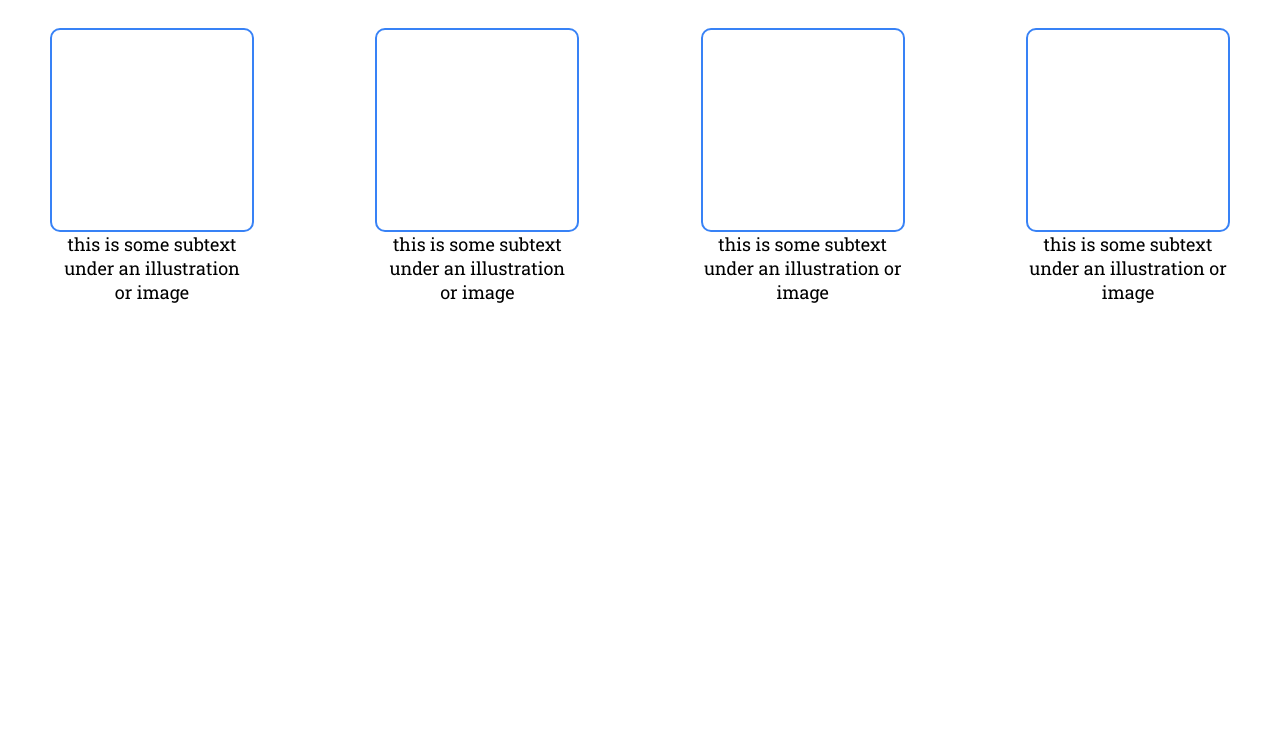
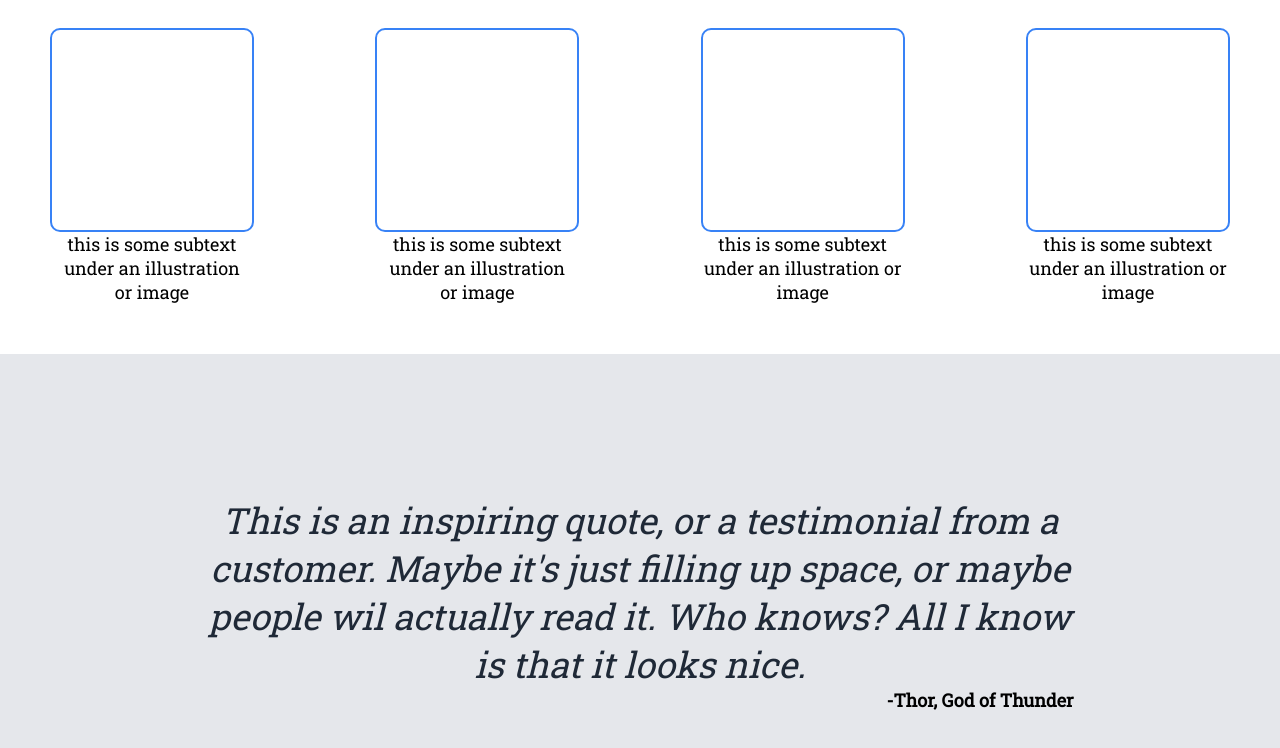
Before and after one commit to bloco001/landing-page, a plain HTML site: page index.html in a window 1280 px wide. Shown: the part 579-1327 px from the top of the page. Before the commit the page ends 933 px from the top, so only its background shows below. Drawn offline with Linux system fonts and the light colour scheme.

Commit message:
third section done rough

```diff
--- a/index.html
+++ b/index.html
@@ -53,5 +53,13 @@
                 </div>
             </div>
         </div>
+        <div class="section-three">
+            <p class="quote">This is an inspiring quote, or a testimonial from a <br/>
+            customer. Maybe it's just filling up space, or maybe<br/>
+            people wil actually read it. Who knows? All I know<br/>
+            is that it looks nice.
+            </p>
+            <p class="quoted"><strong>-Thor, God of Thunder</strong></p>
+        </div>
     </body>
 </html>
--- a/style.css
+++ b/style.css
@@ -113,3 +113,27 @@ h2 {
     font-size: 18px;
     text-align: center;
 }
+
+.section-three {
+    background-color: #E5E7EB;
+    height: 500px;
+    display: flex;
+    justify-content: center;
+    flex-direction: column;
+}
+
+.quote {
+    font-size: 36px;
+    font-style: italic;
+    font-weight: lighter;
+    color: #1F2937;
+    text-align: center;
+}
+
+.quoted {
+    font-size: 18px;
+    font-weight: bold;
+    display: flex;
+    justify-content: center;
+    margin-left: 680px;
+}
```
